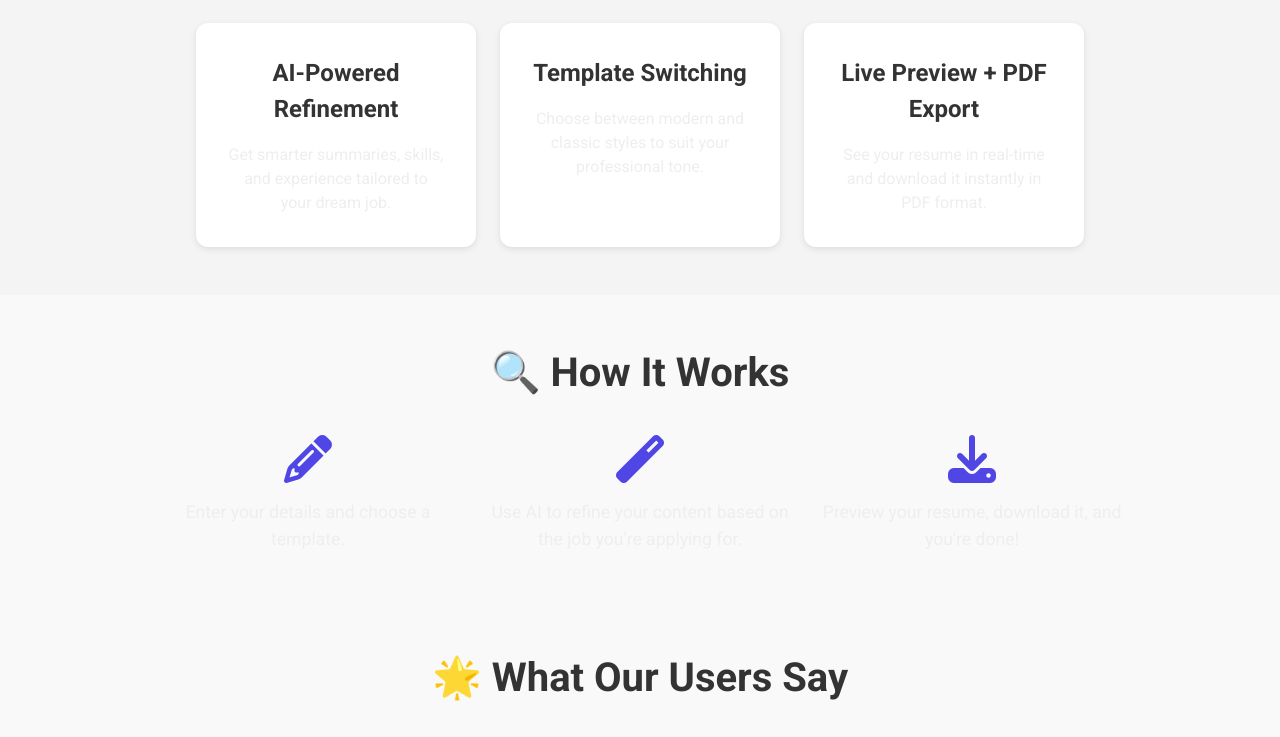
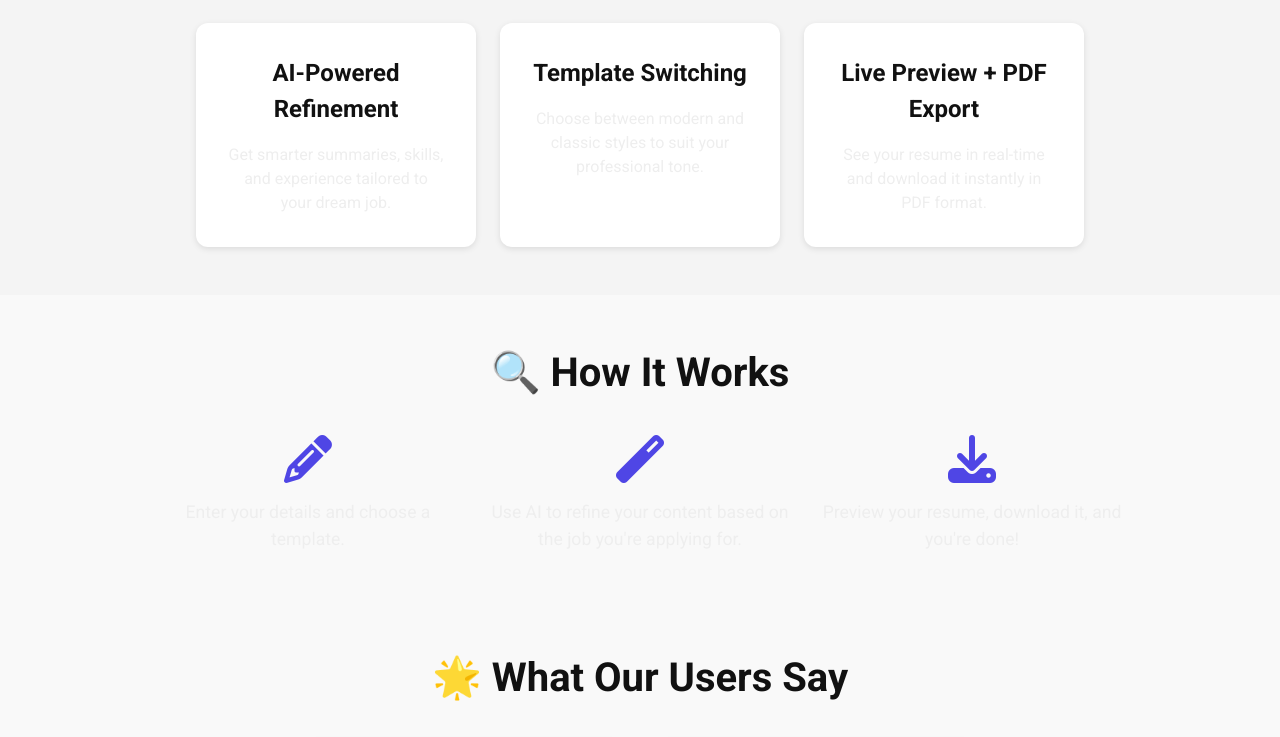
Before and after one commit to iamshrisawant/ResumeBuilder, a plain HTML site: page index.html in a window 1280 px wide. Shown: the part 566-1303 px from the top of the page. Drawn offline with Linux system fonts and the light colour scheme; no server answers.

Commit message:
refactor: Update body text color for improved readability

```diff
--- a/styles/main.css
+++ b/styles/main.css
@@ -10,7 +10,7 @@
 body {
   font-family: 'Roboto', sans-serif;
   background: #f9f9f9;
-  color: #333;
+  color: #111;
   line-height: 1.5;
 }
 
```
